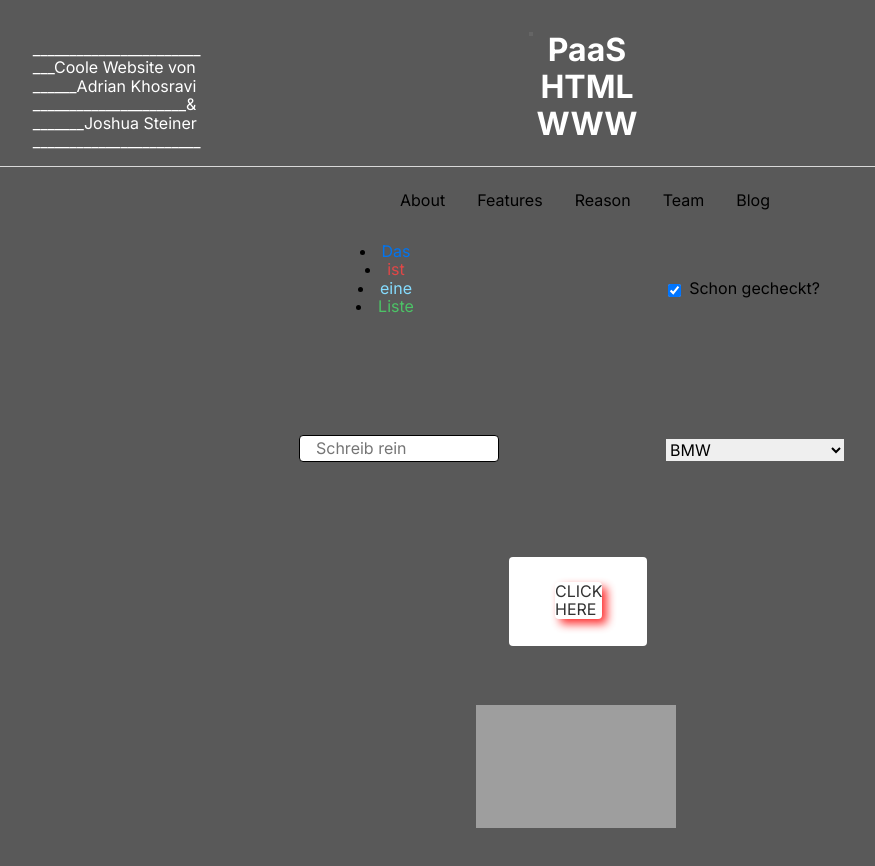
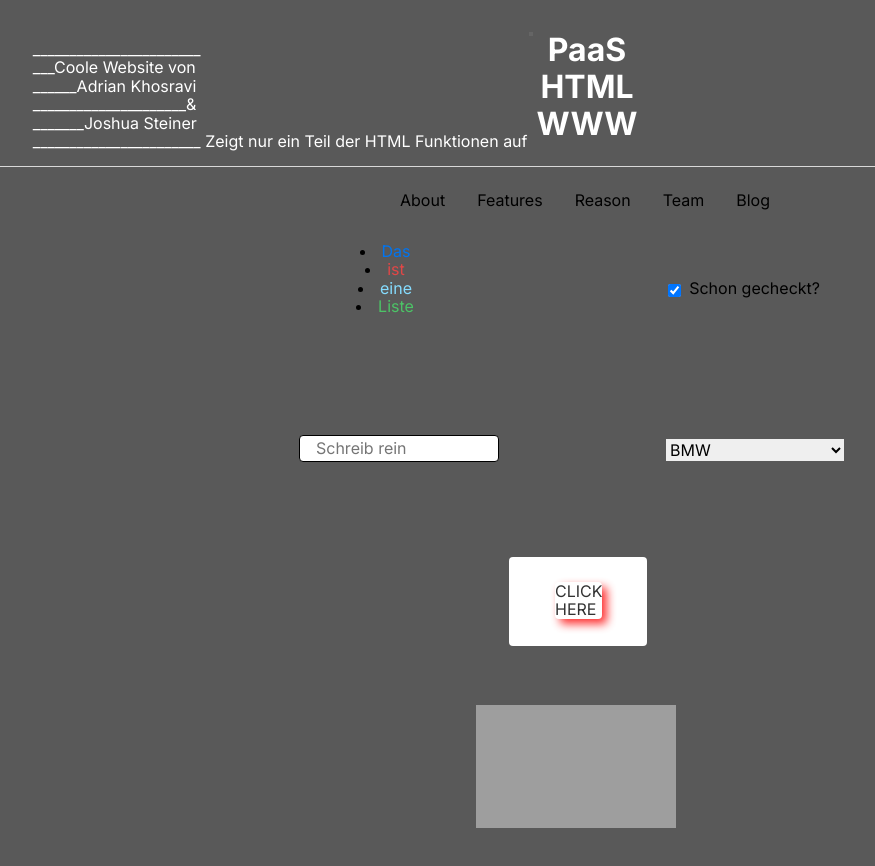
Before and after one commit to adimp3/adimp3.github.io, a website built with Parcel: page index.html in a window 1280 px wide. Shown: the whole page, without its empty margins (55-930 px from the left). Built offline with nearby package versions, Linux system fonts and the light colour scheme; grey boxes are pictures that could not be loaded.

Commit message:
Update index.html

```diff
--- a/index.html
+++ b/index.html
@@ -66,6 +66,7 @@
                 <span>_______Joshua Steiner</span>
                 <br />
                 <span>_______________________</span>
+                <span>Zeigt nur ein Teil der HTML Funktionen auf</span>
                 <br />
               </span>
               <div class="home-container03">
```
